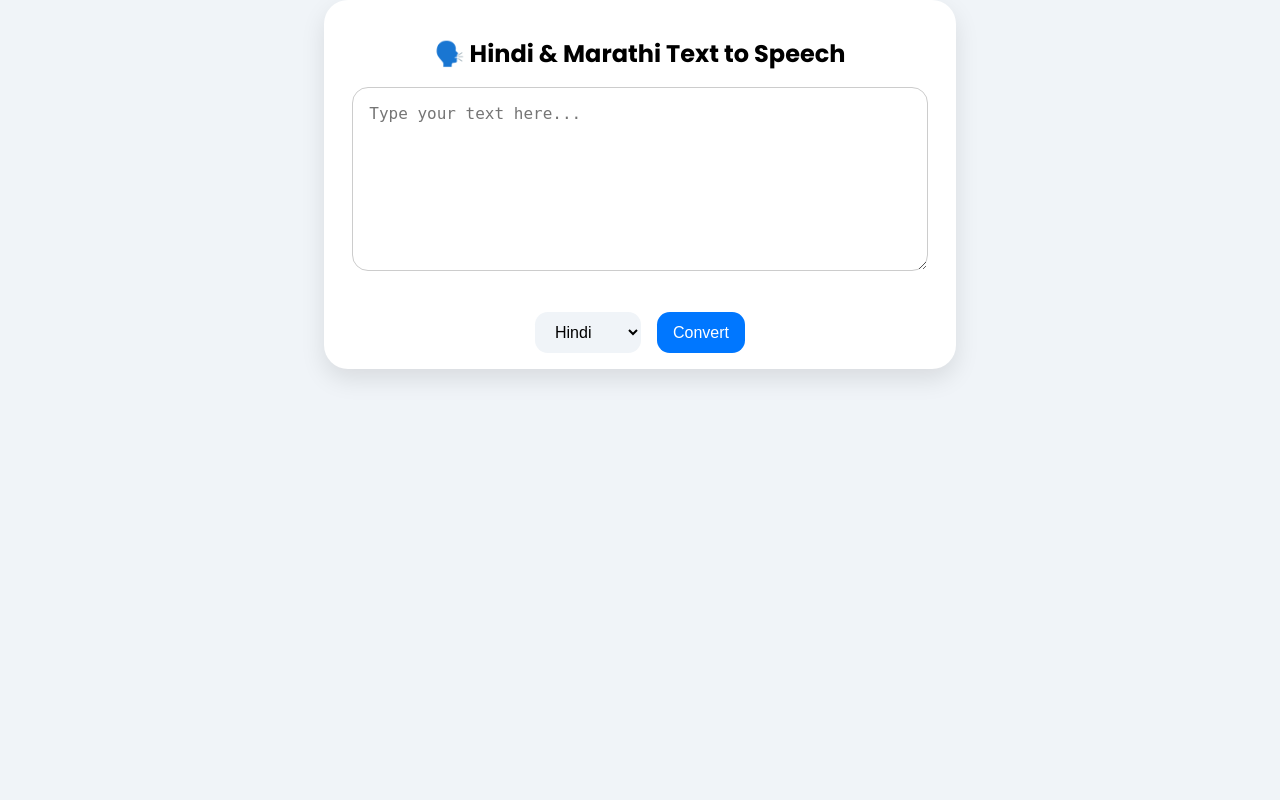
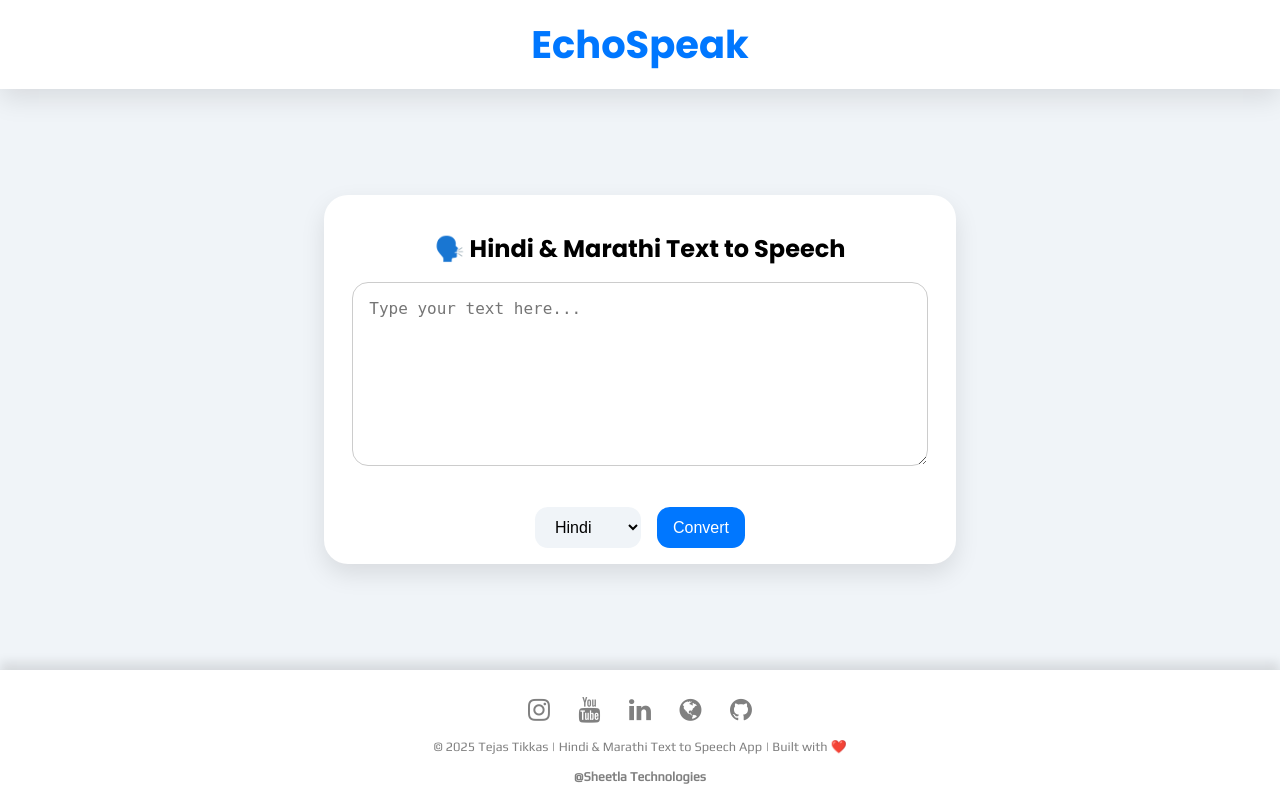
Before and after one commit to tejastikkas5/echospeak2, a Flask app: page / in a window 1280 px wide. Run offline with Flask 3, Linux system fonts and the light colour scheme.

Commit message:
Update index.html

```diff
--- a/templates/index.html
+++ b/templates/index.html
@@ -8,9 +8,22 @@
   <link href="https://fonts.googleapis.com/css2?family=Poppins:wght@300;500;700&display=swap" rel="stylesheet">
   <link rel="stylesheet" href="{{ url_for('static', filename='style.css') }}">
 
+
+  <!--FONT AWESOME-->
+  <link rel="stylesheet" href="https://cdnjs.cloudflare.com/ajax/libs/font-awesome/4.7.0/css/font-awesome.min.css">
+
+  <!--GOOGLE FONTS-->
+  <link rel="preconnect" href="https://fonts.gstatic.com">
+  <link href="https://fonts.googleapis.com/css2?family=Fredoka+One&family=Play&display=swap" rel="stylesheet">
+
 </head>
 
 <body>
+  <header class="site-header">
+      <h1 class="site-title">EchoSpeak</h1>
+
+  </header>
+
   <div class="form-container">
     <h2>🗣️ Hindi & Marathi Text to Speech</h2>
     <form method="POST">
@@ -31,6 +44,29 @@
     </audio>
     {% endif %}
   </div>
+
+
+  <footer>
+    <div class="footer">
+      <div class="row">
+        <a href="https://www.instagram.com/skimeteju/" target="_blank"><i class="fa fa-instagram"></i></a>
+        <a href="https://www.youtube.com/@BeetleCoding" target="_blank"><i class="fa fa-youtube"></i></a>
+        <a href="https://www.linkedin.com/in/tejastikkas" target="_blank"><i class="fa fa-linkedin"></i></a>
+        <a href="https://tejastikkas.vercel.app/" target="_blank"><i class="fa fa-globe"></i></a>
+        <a href="https://github.com/tejastikkas5" target="_blank"><i class="fa fa-github"></i></a>
+      </div>
+
+      <div class="row">
+        © 2025 Tejas Tikkas | Hindi & Marathi Text to Speech App | Built with ❤️
+      </div>
+      <div class="row">
+        <strong> @Sheetla Technologies </strong>
+      </div>
+    </div>
+  </footer>
+
 </body>
 
+
+
 </html>
```
